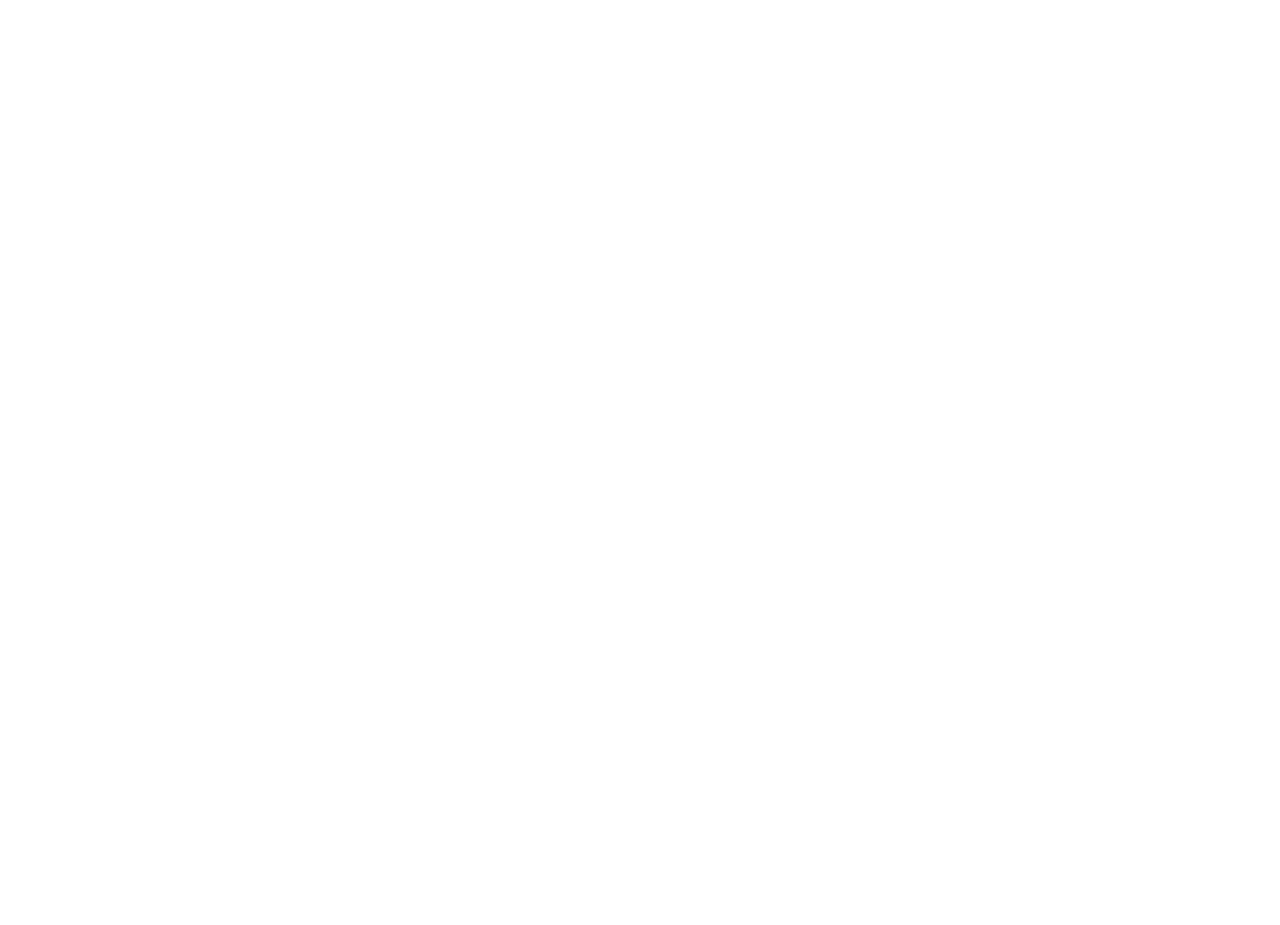
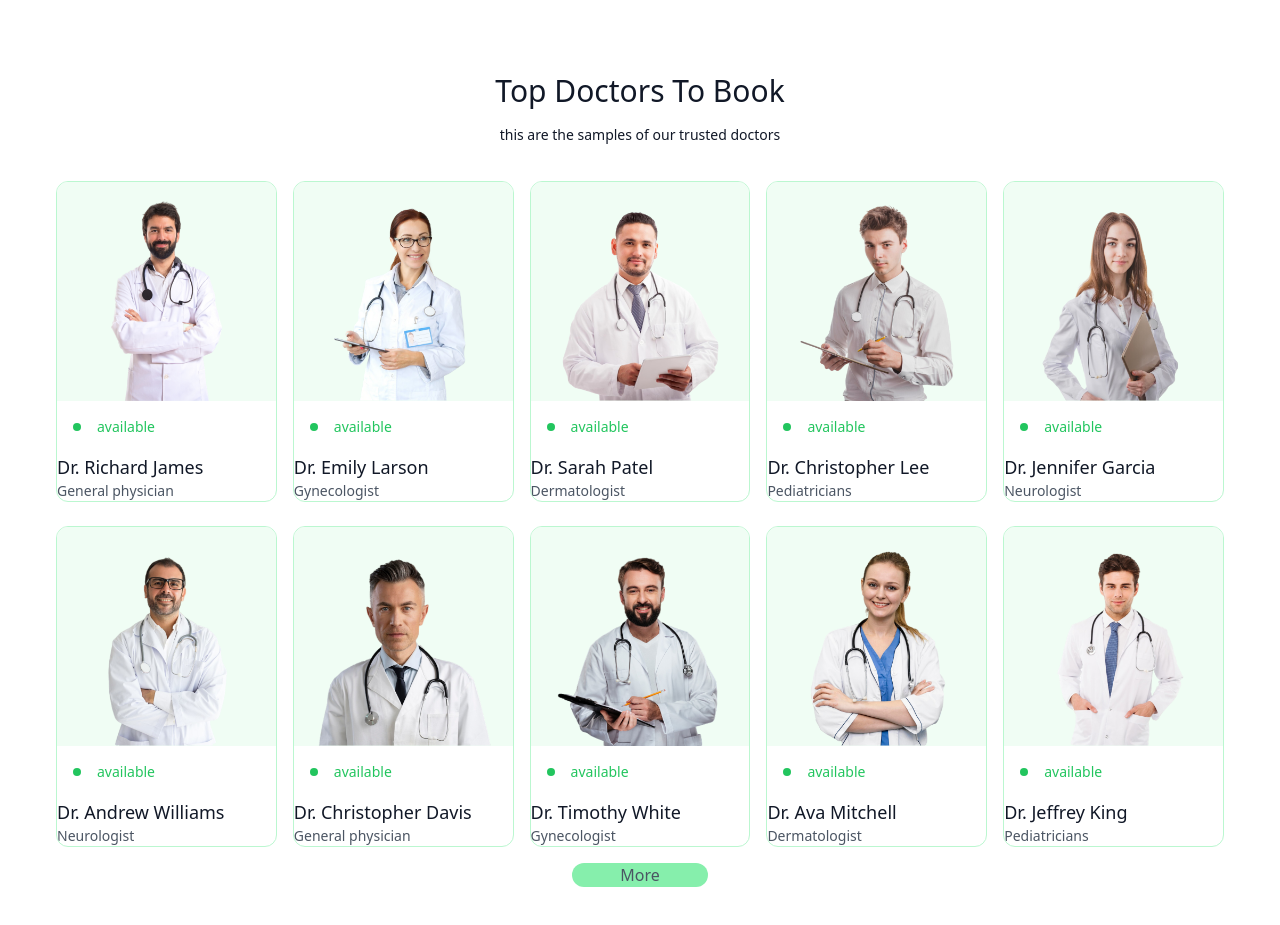
Before and after one commit to meshackkiplimo/Gateway, a React (Vite) app in the folder frontend/: page / in a window 1280 px wide. Shown: the part 1020-1945 px from the top of the page. Before the commit the page ends 1029 px from the top, so only its background shows below. Built offline with nearby package versions, Linux system fonts and the light colour scheme.

Commit message:
top doctors page

```diff
--- /dev/null
+++ b/frontend/src/components/TopDoctors.jsx
@@ -0,0 +1,44 @@
+/* eslint-disable no-unused-vars */
+import React from "react";
+import { doctors } from "../assets/assets";
+import { useNavigate } from "react-router-dom";
+
+const TopDoctors = () => {
+
+  const navigate = useNavigate()
+
+
+
+
+
+  return (
+    <div className="flex flex-col items-center gap-4 my-16 text-gray-900 md:mx-10">
+      <h1 className="text-3xl font-medium">Top Doctors To Book</h1>
+      <p className="sm:w-1/3 text-sm text-center">
+        this are the samples of our trusted doctors{" "}
+      </p>
+      <div className="w-full grid grid-cols-auto gap-4 pt-5 gap-y-6 px-3 sm:px-0">
+        {/* Add doctor cards here */}
+        {doctors.slice(0, 10).map((item, index) => (
+          <div
+          onClick={() => navigate(`/appointment/${item._id}`)}
+            key={index}
+            className="border border-green-200 rounded-xl overflow-hidden cursor-pointer hover:translate-y-[-10px] transition-all duration-500 "
+          >
+            <img className="bg-green-50" src={item.image} alt={item.name} />
+            <div className="p-4">
+              <div className="flex items-center text-sm gap-4 text-center text-green-500">
+                <p className="w-2 h-2 bg-green-500 rounded-full" ></p>
+                <p>available</p>
+              </div>
+            </div>
+            <p className='text-gray-900 text-lg font-medium' >{item.name}</p>
+            <p className='text-gray-600 text-sm '>{item.speciality}</p>
+          </div>
+        ))}
+      </div>
+      <button className='bg-green-300 text-gray-600 px-12 py-13 rounded-full' >More</button>
+    </div>
+  );
+};
+export default TopDoctors;
--- a/frontend/src/pages/Home.jsx
+++ b/frontend/src/pages/Home.jsx
@@ -2,12 +2,14 @@
 import React from 'react'
 import Header from '../components/Header'
 import SpecialityMenu from '../components/SpecialityMenu'
+import TopDoctors from '../components/TopDoctors'
 
 const Home = () => {
   return (
     <div>
        <Header/>
        <SpecialityMenu/>
+       <TopDoctors/>
 
     </div>
   )
--- a/frontend/tailwind.config.js
+++ b/frontend/tailwind.config.js
@@ -12,6 +12,9 @@ export default {
 
 
     },
+    gridTemplateColumns:{
+      'auto':'repeat(auto-fill,minmax(200px,1fr))'
+    }
   },
 },
   plugins: [],
```
